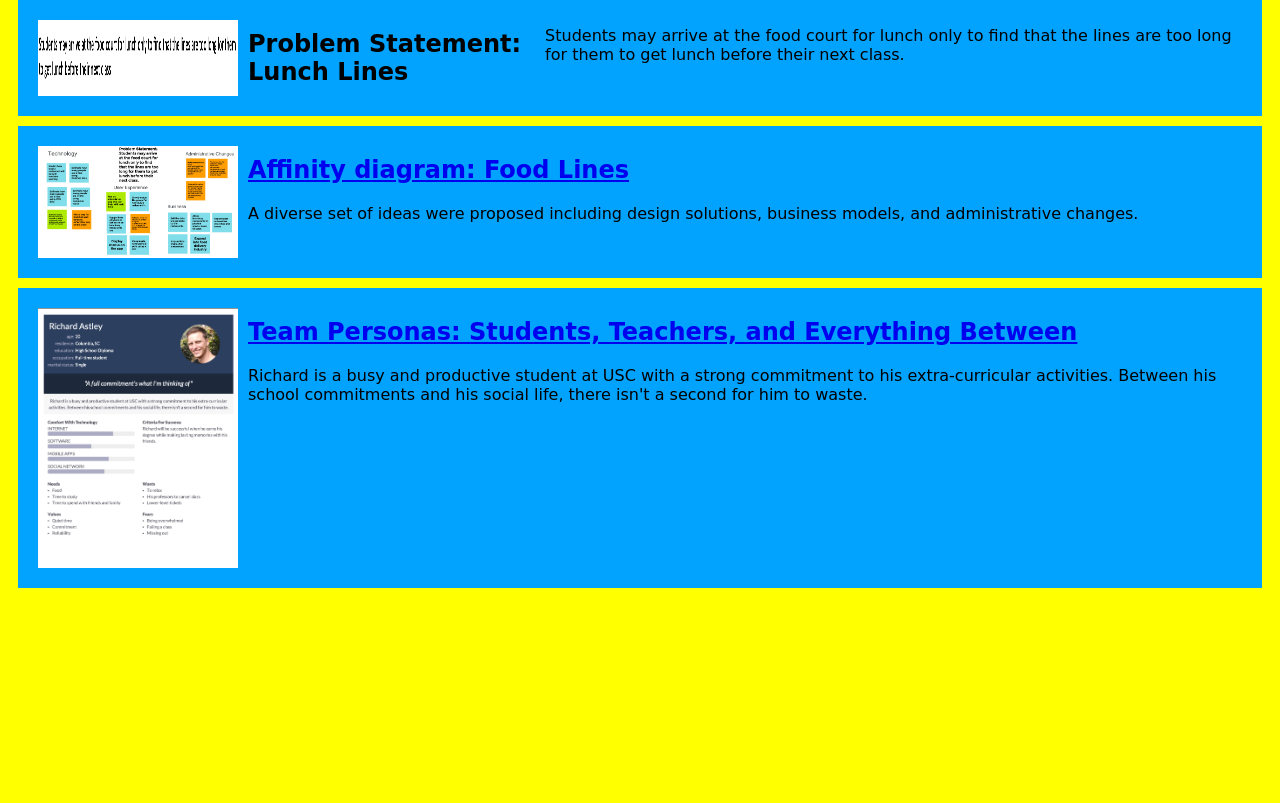
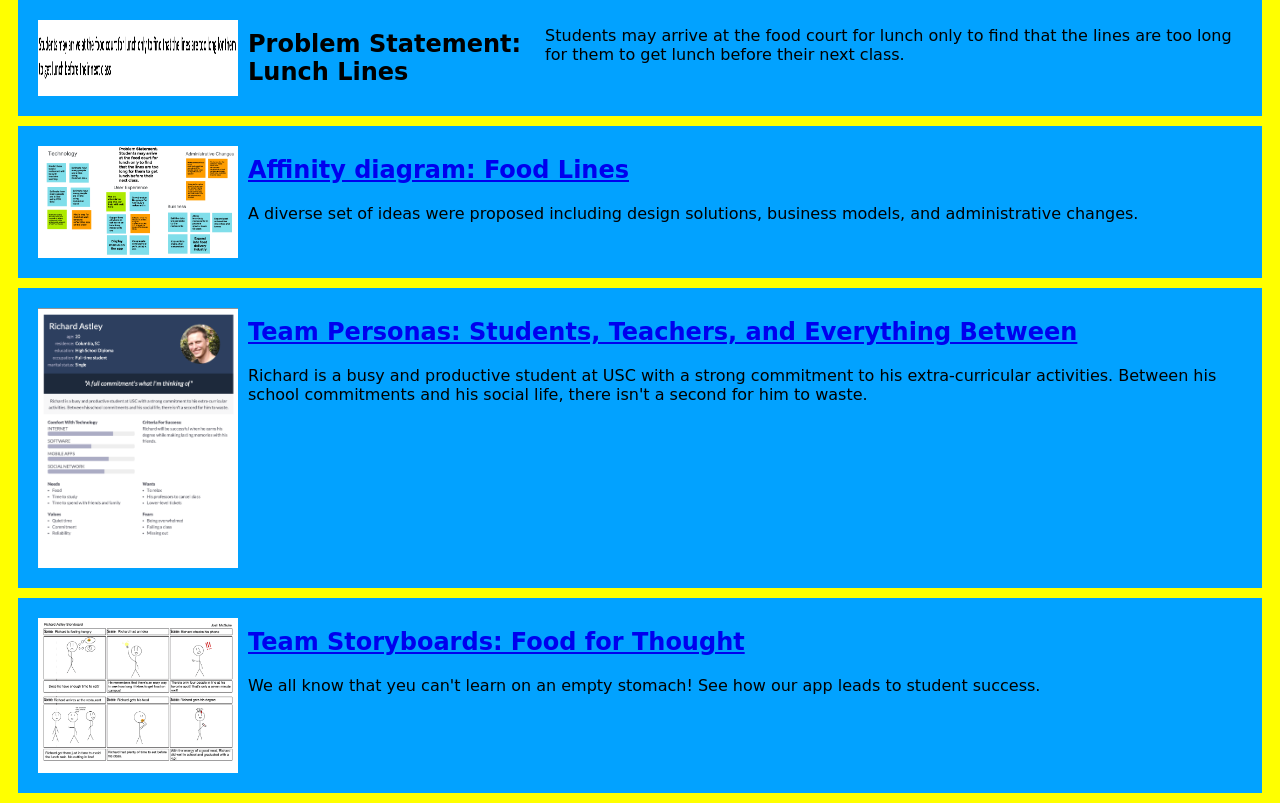
Before and after one commit to JMcGuireCE/JMcGuireCE.github.io, a plain HTML site: page index.html in a window 1280 px wide. Shown: the part 81-884 px from the top of the page. Before the commit the page ends 800 px from the top, so only its background shows below. Drawn offline with Linux system fonts and the light colour scheme.

Commit message:
Added Team Storyboards

```diff
--- a/index.html
+++ b/index.html
@@ -39,4 +39,15 @@
       </p>
     </section>
   </section>
+
+  <!-- Personas assignment -->
+  <section class="assign">
+    <img src="images/storyboard.jpg" />
+    <section class="assign-det">
+      <a href="files/teamstoryboards.pdf"><h2>Team Storyboards: Food for Thought</h2></a>
+      <p>
+        We all know that yeu can't learn on an empty stomach! See how our app leads to student success.
+      </p>
+    </section>
+  </section>
 </html>
```
Also changed, not shown: images/storyboard.jpg (added), 1 other file.
